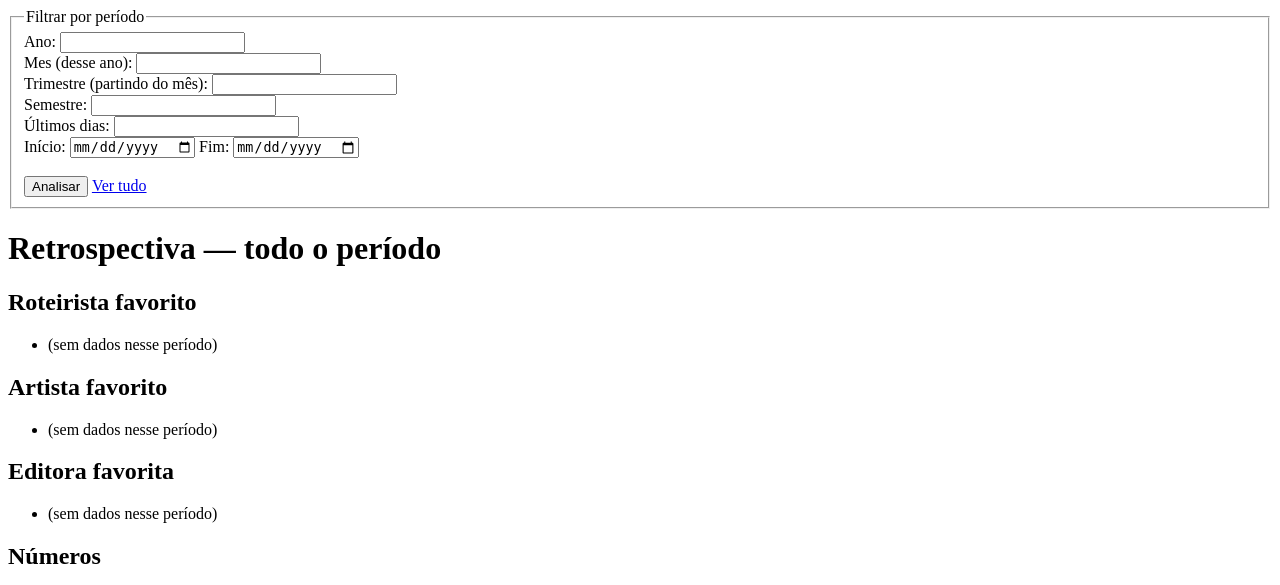
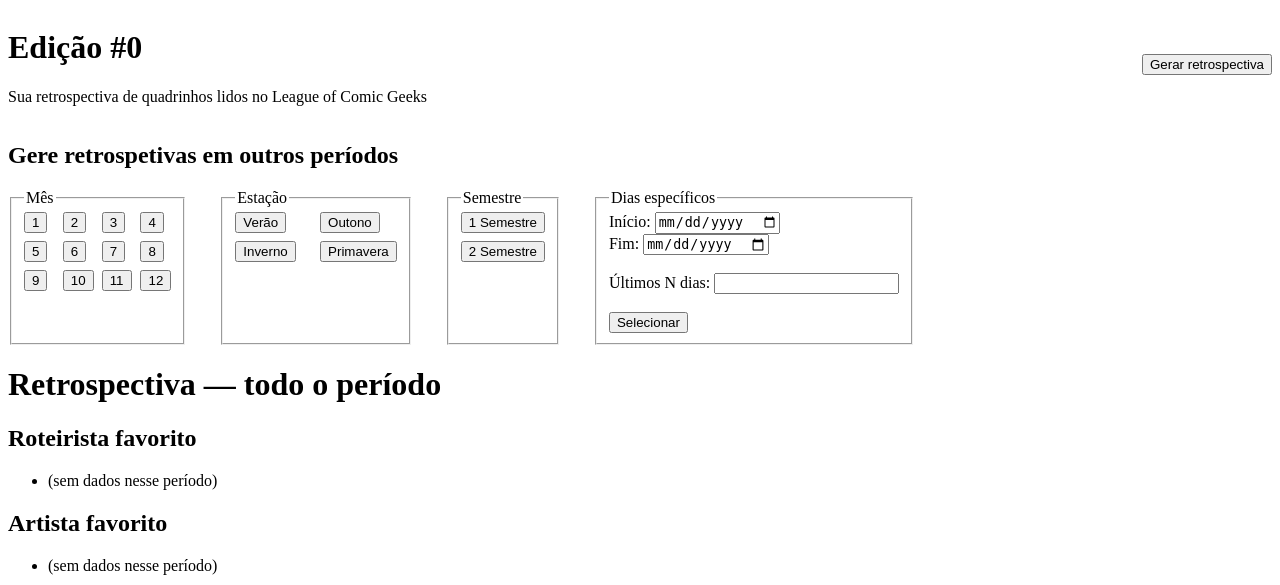
Before and after one commit to maio-carinho/Issue-0, a FastAPI app: page / in a window 1280 px wide. Shown: the top 585 px of the page. Run offline with FastAPI, Linux system fonts and the light colour scheme.

Commit message:
Dia rapaz... - ESTAMOS CHEGANDO
- cheguei mais perto de um design definitivo
- front é um mockup desse design
- tbm implementei a análise de estações ao invés de trimestres pq acho q orna mais

```diff
--- a/retrospectiva/cli.py
+++ b/retrospectiva/cli.py
@@ -1,5 +1,5 @@
 import argparse
-from datetime import date, datetime
+from datetime import datetime
 
 from retrospectiva.banco.sessao import nova_sessao, criar
 from retrospectiva.analise.periodo import Periodo
--- a/retrospectiva/scraping/scraper.py
+++ b/retrospectiva/scraping/scraper.py
@@ -11,7 +11,7 @@ def scraper(limite=None):
         repo = Repositorio(sessao)
         with abrir_navegador() as navegador:
             aba = navegador.pages[0] if navegador.pages else navegador.new_page()
-            aba.goto(URL_PERFIL)
+            aba.goto(URL_PERFIL, wait_until="domcontentloaded")
             print("Delay de 10s antes de acessar o site")
             aba.wait_for_timeout(DELAY_INICIO)
             scroll(aba)
--- a/retrospectiva/web/app.py
+++ b/retrospectiva/web/app.py
@@ -6,6 +6,7 @@ from fastapi.templating import Jinja2Templates
 from retrospectiva.banco.sessao import nova_sessao
 from retrospectiva.analise.periodo import Periodo
 from retrospectiva.analise.analise import Analise
+from retrospectiva.web.textos import NOMES_MES, NOMES_ESTACAO, INICIO_SEMESTRE
 
 app = FastAPI()
 templates = Jinja2Templates(directory="retrospectiva/web/templates")
@@ -16,12 +17,32 @@ def _inteiro(texto: str):
 def _data(texto: str):
     return date.fromisoformat(texto) if texto else None
 
-def _preenchidos(ano, mes, trimestre, semestre, dias, inicio, fim):
-    tipos = [ano, mes, trimestre, semestre, dias]
+def _estacao(texto: str):
+    return texto or None
+
+def _preenchidos(ano, mes, trimestre, semestre, estacao, dias, inicio, fim):
+    tipos = [ano, mes, trimestre, semestre, estacao, dias]
     total = sum(1 for campo in tipos if campo is not None)
     if inicio is not None or fim is not None:
         total += 1
     return total
+
+def _mensagem(ano, mes, trimestre, semestre, estacao, dias, inicio, fim):
+    if ano:
+        return f"Você deseja analisar o ano de {ano}?"
+    if mes:
+        return f"Você deseja analisar o mês de {NOMES_MES[mes]}?"
+    if trimestre:
+        return f"Você deseja analisar um trimestre partindo de {NOMES_MES[trimestre]}?"
+    if semestre:
+        return f"Você deseja analisar o {semestre}° semestre?"
+    if estacao:
+        return f"Você deseja analisar o {NOMES_ESTACAO[estacao]}?"
+    if dias:
+        return f"Você deseja analisar {dias} dias?"
+    if inicio or fim:
+        return f"Você deseja analisar do dia {inicio} até o dia {fim}?"
+    return None
 
 @app.get("/", response_class=HTMLResponse)
 def pagina_inicial(
@@ -30,37 +51,56 @@ def pagina_inicial(
         mes: str = "",
         trimestre: str = "",
         semestre: str = "",
+        estacao: str = "",
         dias: str = "",
         inicio: str = "",
-        fim: str = ""
+        fim: str = "",
+        confirmado: str = ""
     ):
 
     hano=_inteiro(ano)
     hmes=_inteiro(mes)
     htrimestre=_inteiro(trimestre)
     hsemestre=_inteiro(semestre)
+    hestacao = _estacao(estacao)
     hdias=_inteiro(dias)
     hinicio=_data(inicio)
     hfim=_data(fim)
 
-    if _preenchidos(hano, hmes, htrimestre, hsemestre, hdias, hinicio, hfim) > 1:
-        contexto = {"erro": "Preencha um tipo de filtro por vez"}
+    ano_atual = date.today().year
+
+    if _preenchidos(hano, hmes, htrimestre, hsemestre, hestacao, hdias, hinicio, hfim) > 1:
+        contexto = {"request": request, "erro": "Preencha um tipo de filtro por vez", "ano_atual": ano_atual}
         return templates.TemplateResponse(request, "index.html" , contexto)
 
+    algo_preenchido = _preenchidos(hano, hmes, htrimestre, hsemestre,
+                                   hestacao, hdias, hinicio, hfim) == 1
+
+    if algo_preenchido and confirmado != "1":
+        mensagem = _mensagem(hano, hmes, htrimestre, hsemestre,
+                             hestacao, hdias, hinicio, hfim)
+        contexto = {
+            "request": request,
+            "confirmacao": mensagem,
+            "ano_atual": ano_atual,
+            "params": {
+                "ano": ano, "mes": mes, "trimestre": trimestre, "semestre": semestre,
+                "estacao": estacao, "dias": dias, "inicio": inicio, "fim": fim,
+            }
+        }
+        return templates.TemplateResponse(request, "index.html", contexto)
+
+    hsemestre_inicio = INICIO_SEMESTRE.get(hsemestre) if (hsemestre) else None
+
     periodo = Periodo.partindo_de(
-        ano=hano,
-        mes=hmes,
-        trimestre=htrimestre,
-        semestre=hsemestre,
-        dias=hdias,
-        inicio=hinicio,
-        fim=hfim
+        ano=hano, mes=hmes, trimestre=htrimestre, semestre=hsemestre_inicio,
+        estacao=hestacao, dias=hdias, inicio=hinicio, fim=hfim
     )
 
     with nova_sessao() as sessao:
         analise = Analise(sessao, periodo)
 
-        contexto={
+        contexto = {
             "request": request,
             "periodo": str(analise.periodo),
             "roteiristas": analise.roteirista_favorito(),
--- a/retrospectiva/web/templates/index.html
+++ b/retrospectiva/web/templates/index.html
@@ -5,53 +5,86 @@
     <title>Retrospectiva de Quadrinhos</title>
 </head>
 <body>
+    <header style="display: flex; justify-content: space-between; align-items: center;">
+        <div>
+            <h1>Edição #0</h1>
+            <p>Sua retrospectiva de quadrinhos lidos no League of Comic Geeks</p>
+        </div>
+        <a href="/?ano={{ ano_atual }}">
+            <button type="button">Gerar retrospectiva</button>
+        </a>
+    </header>
+
     {% if erro %}
-    <p><strong>{{ erro }}</strong></p>
+    <p style="color: red;"><strong>{{ erro }}</strong></p>
     {% endif %}
 
-    <form method="get" action="/">
+    {% if confirmacao %}
+    <section>
+        <p>{{ confirmacao }}</p>
+        <form method="get" action="/">
+            <input type="hidden" name="ano" value="{{ params.ano }}">
+            <input type="hidden" name="mes" value="{{ params.mes }}">
+            <input type="hidden" name="trimestre" value="{{ params.trimestre }}">
+            <input type="hidden" name="semestre" value="{{ params.semestre }}">
+            <input type="hidden" name="estacao" value="{{ params.estacao }}">
+            <input type="hidden" name="dias" value="{{ params.dias }}">
+            <input type="hidden" name="inicio" value="{{ params.inicio }}">
+            <input type="hidden" name="fim" value="{{ params.fim }}">
+            <input type="hidden" name="confirmado" value="1">
+            <button type="submit">Confirmar</button>
+        </form>
+        <a href="/">Cancelar</a>
+    </section>
+    {% endif %}
+
+    {% if not erro and not confirmacao %}
+    <h2>Gere retrospetivas em outros períodos</h2>
+
+    <div style="display: flex; gap: 2rem; flex-wrap: wrap;">
         <fieldset>
-            <legend>Filtrar por período</legend>
+            <legend>Mês</legend>
+            <div style="display: grid; grid-template-columns: repeat(4, 1fr); gap: 0.5rem;">
+                {% for numero in range(1, 13) %}
+                <a href="/?mes={{ numero }}"><button type="button">{{ numero }}</button></a>
+                {% endfor %}
+            </div>
+        </fieldset>
 
-            <label>Ano: <input type="number" name="ano"
-                value="{{ request.query_params.get('ano', '') }}">
-            <br>
-            </label>
+        <fieldset>
+            <legend>Estação</legend>
+            <div style="display: grid; grid-template-columns: repeat(2, 1fr); gap: 0.5rem;">
+                <a href="/?estacao=verao"><button type="button">Verão</button></a>
+                <a href="/?estacao=outono"><button type="button">Outono</button></a>
+                <a href="/?estacao=inverno"><button type="button">Inverno</button></a>
+                <a href="/?estacao=primavera"><button type="button">Primavera</button></a>
+            </div>
+        </fieldset>
 
-            <label>Mes (desse ano): <input type="number" name="mes"
-                value="{{ request.query_params.get('mes', '') }}">
-            <br>
-            </label>
+        <fieldset>
+            <legend>Semestre</legend>
+            <div style="display: flex; flex-direction: column; gap: 0.5rem;">
+                <a href="/?semestre=1"><button type="button">1 Semestre</button></a>
+                <a href="/?semestre=2"><button type="button">2 Semestre</button></a>
+            </div>
+        </fieldset>
 
-            <label>Trimestre (partindo do mês): <input type="number" name="trimestre"
-                value="{{ request.query_params.get('trimestre', '') }}">
-            <br>
-            </label>
+        <fieldset>
+            <legend>Dias específicos</legend>
+            <form method="get" action="/">
+                <label>Início: <input type="date" name="inicio"></label>
+                <br>
+                <label>Fim: <input type="date" name="fim"></label>
+                <br><br>
+                <label>Últimos N dias: <input type="number" name="dias"></label>
+                <br><br>
+                <button type="submit">Selecionar</button>
+            </form>
+        </fieldset>
+    </div>
+    {% endif %}
 
-            <label>Semestre: <input type="number" name="semestre"
-                value="{{ request.query_params.get('semestre', '') }}">
-            <br>
-            </label>
-
-            <label>Últimos dias: <input type="number" name="dias"
-                value="{{ request.query_params.get('dias', '') }}">
-            <br>
-            </label>
-
-            <label>Início: <input type="date" name="inicio"
-                value="{{ request.query_params.get('inicio', '') }}">
-            </label>
-            <label>Fim: <input type="date" name="fim"
-                value="{{ request.query_params.get('fim', '') }}">
-            </label>
-
-            <br><br>
-            <button type="submit">Analisar</button>
-            <a href="/">Ver tudo</a>
-        </fieldset>
-    </form>
-
-    {% if not erro %}
+    {% if periodo %}
     <h1>Retrospectiva — {{ periodo }}</h1>
 
     <h2>Roteirista favorito</h2>
@@ -82,9 +115,8 @@
     </ul>
 
     <h2>Números</h2>
-    <p>Foram lidas {{numeros[0]}} edições</p>
-    <p>{{numeros[1]}} páginas</p>
-
+    <p>Foram lidas {{ numeros[0] }} edições</p>
+    <p>{{ numeros[1] }} páginas</p>
     {% endif %}
 </body>
 </html>
--- /dev/null
+++ b/retrospectiva/web/textos.py
@@ -0,0 +1,22 @@
+NOMES_ESTACAO = {
+    "verao": "verão",
+    "outono": "outono",
+    "inverno": "inverno",
+    "primavera": "primavera",
+}
+
+INICIO_ESTACAO = {
+    "verao": 12,
+    "outono": 3,
+    "inverno": 6,
+    "primavera": 9,
+}
+
+NOMES_MES = {
+    1: "janeiro", 2: "fevereiro", 3: "março",
+    4: "abril", 5: "maio", 6: "junho",
+    7: "julho", 8: "agosto", 9: "setembro",
+    10: "outubro", 11: "novembro", 12: "dezembro",
+}
+
+INICIO_SEMESTRE = {1: 1, 2: 7}
```
Also changed, not shown: retrospectiva/analise/periodo.py (+20 -10 lines).
